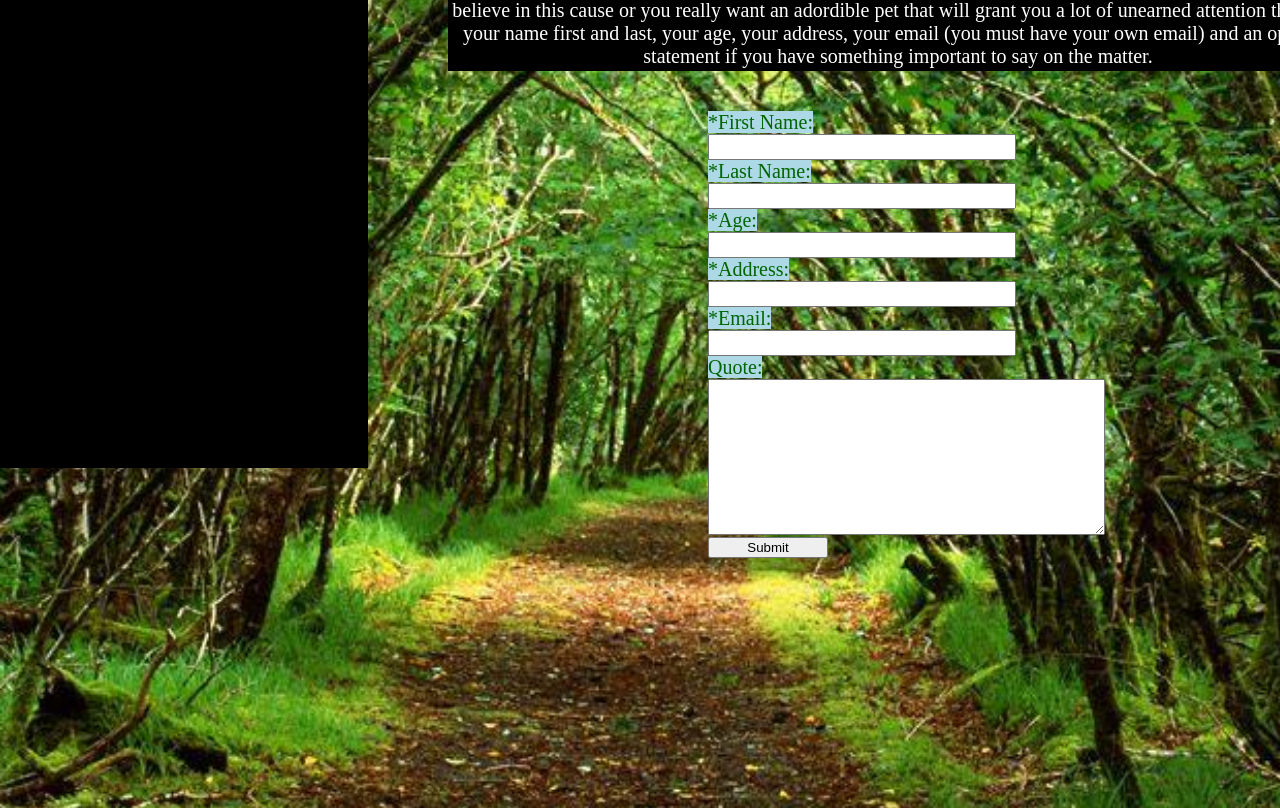
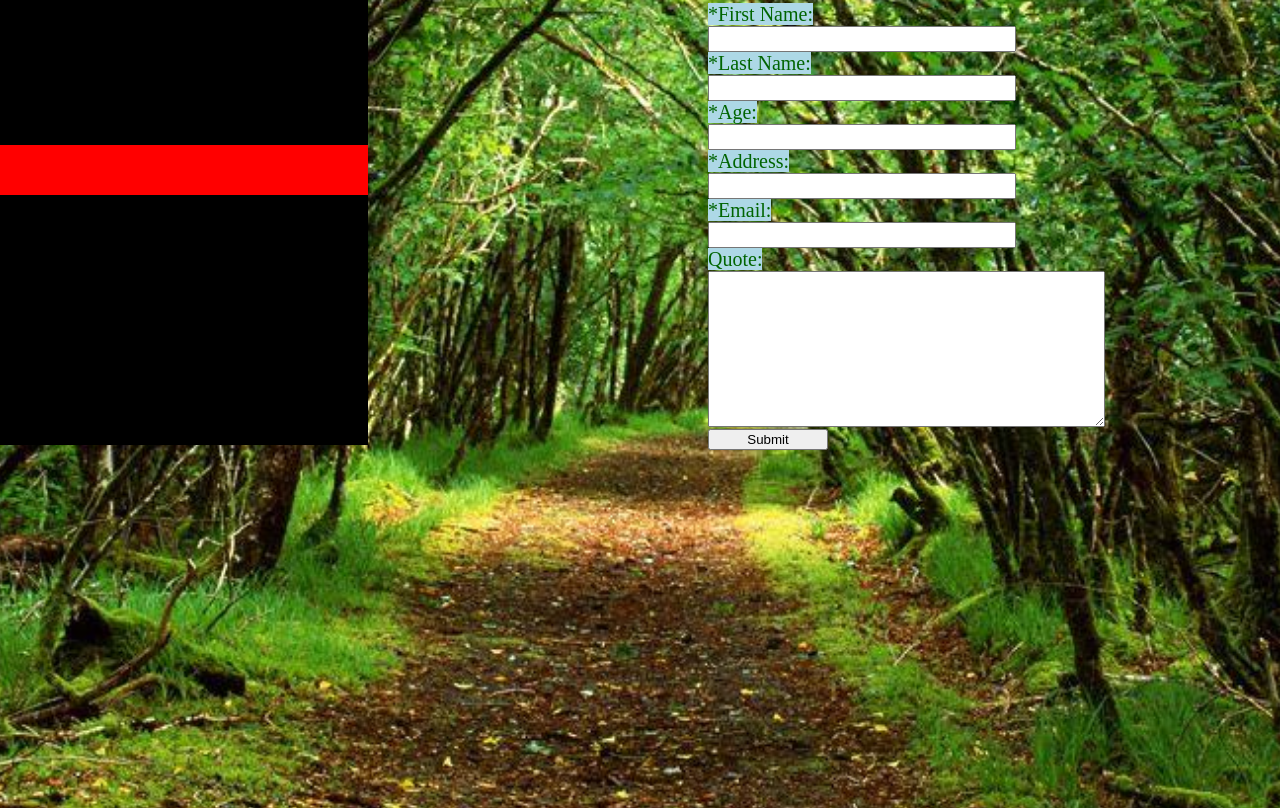
Before and after one commit to Peter-White/petition_site_app, a plain HTML site: page index.html in a window 1280 px wide. Shown: the part 972-1780 px from the top of the page. Drawn offline with nearby package versions, Linux system fonts and the light colour scheme; no server answers.

Commit message:
Error fix, needs work

```diff
--- a/app.js
+++ b/app.js
@@ -7,13 +7,15 @@ $(function (){
   var $address = $('#address');
   var $email = $('#email');
   var $quote = $('#quote');
+  var $count = $('#counter');
 
 $.ajax({
   type: 'GET',
   url: 'http://localhost:3000/signers',
   success: function(signers) {
     $.each(signers, function(i, signer) {
-      $signers.append('<li>'+ signer.first_name +' '+ signer.last_name +'</li>');
+      // $signers.append('<li>'+ signer.first_name +' '+ signer.last_name +'</li>');
+      $signers.append('<li><a href="http://localhost:3000/signers/' + signer.id + '">' + signer.first_name + ' ' + signer.last_name + '</a></li>');
   });
 },
   error: function() {
@@ -44,8 +46,19 @@ $('#submit').on('click', function() {
     }
     });
   });
+
+  $('#counter').show(function (){
+
+    $.ajax({
+    type: 'GET',
+    url: 'http://localhost:3000/signers-count',
+    success: function(count) {
+      $count.text(count.count);
+    }
+    });
+  });
+
+// $('#signers li a').on('click', function(e) {
+// e.preventDefault();
+//   });
 });
-
-$('#counter').show(function (){
-var $count = $("#contributions ul").length;
-});
--- a/index.html
+++ b/index.html
@@ -32,7 +32,6 @@
   </script>
 </head>
 <body>
-<div id="description">Contributers</div>
 <div id="carousel">
     <img src="" name="slide" width="400" left="110">
   </div>
@@ -82,13 +81,13 @@
   <button id="submit">Submit</button>
 
 
-<div style="height:1200px;overflow:auto;" id="contributions">
+<div style="height:1000px;overflow:auto;" id="contributions">
  <ul id="signers"></ul>
 </div>
 
 <div id="counter"></div>
-<div id="printquote"></div>
-
+<div style="overflow:auto;" id="printquote"></div>
+<div id="description">Contributers</div>
 
 
   <script src="https://code.jquery.com/jquery-2.1.4.js"></script>
--- a/styles.css
+++ b/styles.css
@@ -69,27 +69,38 @@ h1 {
   color: white;
   width: 370px;
   font-size: 30px;
-  bottom: 830px;
+  bottom: 845px;
   right: 10px;
 }
 
 #counter {
-    width: 100px;
-    height: 100px;
-    background: #000000;
+    position: relative;
+    width: 368px;
+    height: 50px;
+    background: red;
     color: white;
+    right: 8px;
+    bottom: 845px;
+    font-size: 30px;
 }
 
 #printquote {
-    width: 100px;
-    height: 100px;
+    position: relative;
+    width: 368px;
+    height: 250px;
     background: #000000;
     color: white;
+    bottom: 845px;
+    right: 8px;
 }
 
 #description {
-    width: 100px;
+    position: relative;
+    width: 368px;
     height: 100px;
-    background: #000000;
+    background: green;
     color: white;
+    bottom: 2240px;
+    right: 8px;
+    font-size: 73px;
 }
```
